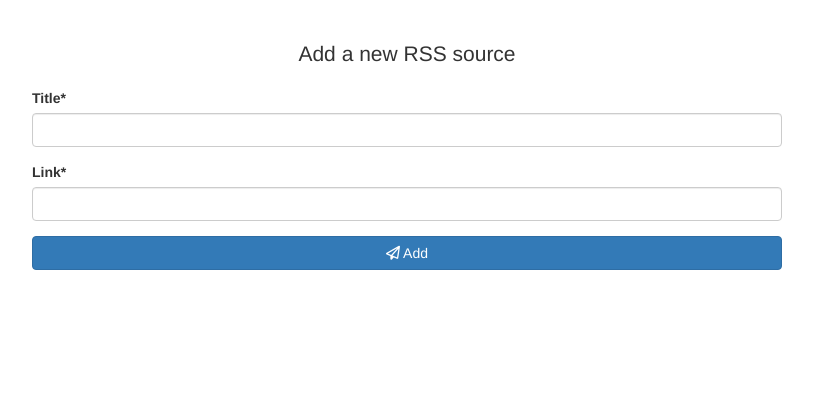
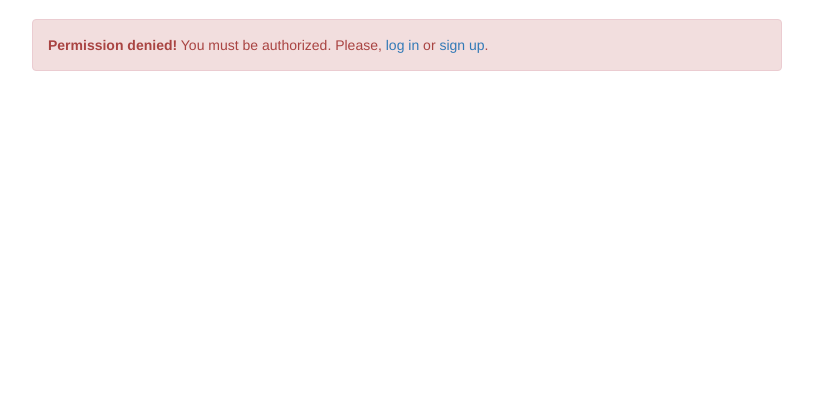
Before and after one commit to dmmeteo/trydjango18, a Django app: page /aggregator/add/ in a window 1280 px wide. Shown: the part 50-470 px from the top of the page, without its empty margins (233-1046 px from the left). Run offline with Django 3.2, Linux system fonts and the light colour scheme; parts of the project's set-up code (start-up, migrations or seed data) failed here and were passed over; some libraries are stand-ins or nearby versions.

Commit message:
Added alters, changed templates, taken little fixes to views

```diff
--- a/aggregator/views.py
+++ b/aggregator/views.py
@@ -1,3 +1,4 @@
+from django.contrib import messages
 from django.shortcuts import render
 from .forms import AddRssSource
 from django.shortcuts import redirect
@@ -6,6 +7,7 @@ import datetime
 
 # Declare our couch database source
 db = django_couch.db('db')
+
 
 # Simple view, that list whole specter rss source.
 def home(request):
@@ -26,10 +28,13 @@ def add(request):
         title = form.cleaned_data.get('title')
         link = form.cleaned_data.get('link')
 
-        # Data that must to be send
+        # Data that must to be send by means form in chouchdb
         data = {"date": datetime.datetime.now().strftime("%Y-%m-%d %H:%M:%S"), "title": title, "link": link,
                 "type": "source"}
         db.create(data)
+
+        # Send a success message.
+        messages.success(request, 'You have successfully added a new source.')
         return redirect('aggregator:home')
 
     return render(request, 'aggregator/add.html', {'form': form})
@@ -39,17 +44,13 @@ def edit(request):
     # Get our view from couchdb, set it to response variable and represent it likes rows
     response = db.view('subscriptions/source').rows
 
+    # Check our post data
     if 'delete' in request.POST:
         db.delete(db[request.POST['delete']])
+
+        # Send an info message.
+        messages.success(request, 'You have successfully deleted the source.')
         return redirect('aggregator:edit')
 
     # Return our rendered template with reverse sorting a couch view
     return render(request, 'aggregator/edit.html', {'response': sorted(response, reverse=True)})
-
-
-# # View's action, that after it delete a document from couchdb
-# def delete(request, doc_id):
-#     # Drop a document from couchdb
-#     db.delete(db[doc_id])
-#
-#     return redirect('aggregator:edit')
--- a/templates/aggregator/add.html
+++ b/templates/aggregator/add.html
@@ -4,12 +4,19 @@
 {% block content %}
     <div class="row">
         <div class="col-md-8 col-md-offset-2">
+            {% if request.user.is_authenticated %}
                 <h1 class="lead text-align-center">Add a new RSS source</h1>
                 <form action="" method="post">
                     {% csrf_token %}
                     {{ form|crispy }}
                     <button class="btn btn-primary btn-block"><span class="fa fa-paper-plane-o"></span> Add</button>
                 </form>
+            {% else %}
+                <div class="alert alert-danger"><b>Permission denied!</b> You must be authorized. Please, <a
+                        href="{% url 'account_login' %}">log in</a> or <a href="{% url 'account_signup' %}">sign
+                    up</a>.
+                </div>
+            {% endif %}
         </div>
     </div>
 {% endblock %}
--- a/templates/blog/add_post.html
+++ b/templates/blog/add_post.html
@@ -11,8 +11,10 @@
                     <button class="btn btn-primary btn-block" type="submit">Add a post</button>
                 </form>
             {% else %}
-                <p class="lead">You must to <a href="{% url 'account_login' %}">sign in</a> or <a href="{% url 'account_signup' %}">sign
-                    up</a> to add posts.</p>
+                <div class="alert alert-danger"><b>Permission denied!</b> You must be authorized. Please, <a
+                        href="{% url 'account_login' %}">log in</a> or <a href="{% url 'account_signup' %}">sign
+                    up</a>.
+                </div>
             {% endif %}
         </div>
     </div>
```
Also changed, not shown: templates/aggregator/edit.html (+8 -1 lines), templates/aggregator/home.html (+12 -0 lines). Lines whose indentation alone changed are shown as unchanged.
